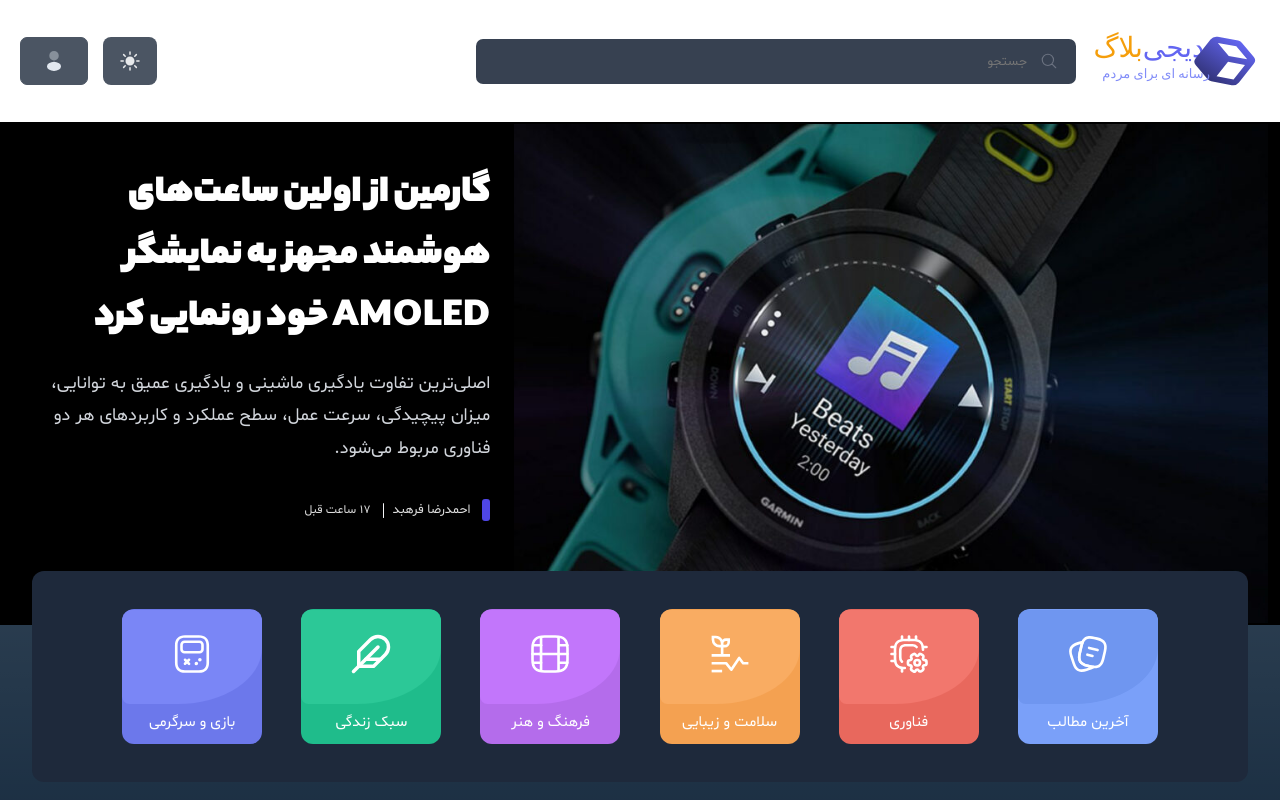
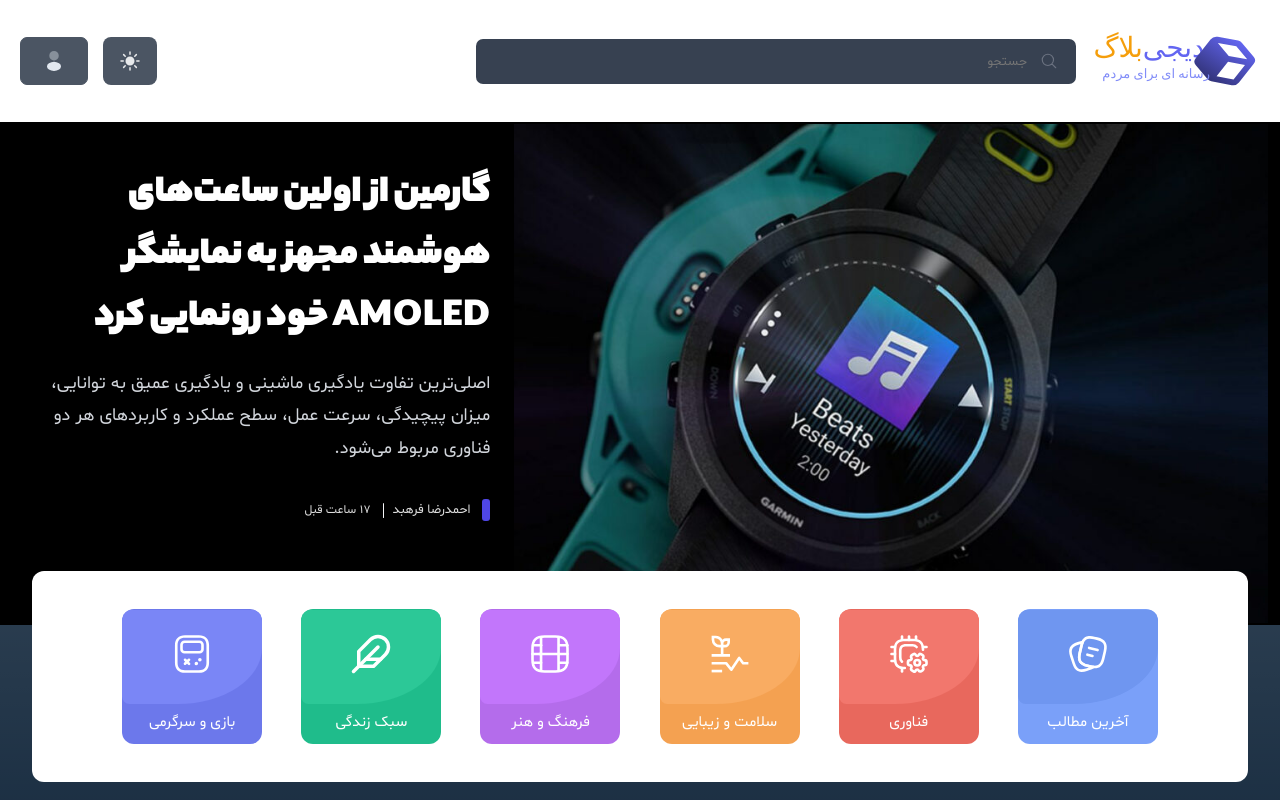
Before and after one commit to abolfazlmahdikhanii/cms, a React (Vite) app: page / in a window 1280 px wide. Shown: the top 800 px of the page. Built offline with nearby package versions, Linux system fonts and the light colour scheme; no server answers; the database is empty; a small style sheet from the web is missing.

Commit message:
light mode

```diff
--- a/src/components/Ui/Box/Box.css
+++ b/src/components/Ui/Box/Box.css
@@ -16,3 +16,13 @@
         100%;
 
 }
+
+@media (prefers-color-scheme: light) {
+    .box {
+        background-color: #fff;
+
+        box-shadow: var(--tw-ring-offset-shadow, 0 0 #0000), var(--tw-ring-shadow, 0 0 #0000), var(--tw-shadow);
+
+    }
+
+}
```
